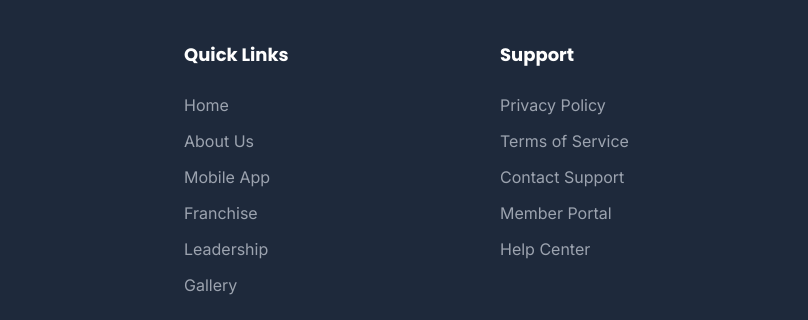
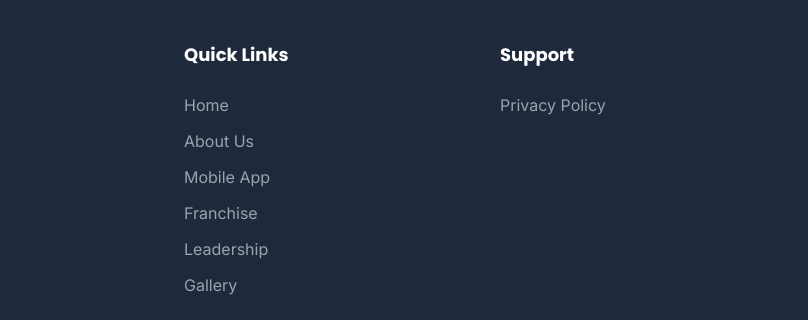
Before and after one commit to ChandanPolai/circle-gbs-website, a plain HTML site: page mycircle/index.html in a window 1280 px wide. Shown: the part 8474-8794 px from the top of the page, 472-1280 px from the left. Drawn offline with nearby package versions, Linux system fonts and the light colour scheme; files whose address does not match are found by name.

Commit message:
update the footer

```diff
--- a/mycircle/index.html
+++ b/mycircle/index.html
@@ -1156,10 +1156,6 @@
                     <h3 class="font-poppins font-bold text-lg mb-6">Support</h3>
                     <ul class="space-y-3">
                         <li><a href="./privacy-policy.html" class="text-gray-400 hover:text-white transition-colors">Privacy Policy</a></li>
-                        <li><a href="#" class="text-gray-400 hover:text-white transition-colors">Terms of Service</a></li>
-                        <li><a href="#" class="text-gray-400 hover:text-white transition-colors">Contact Support</a></li>
-                        <li><a href="#" class="text-gray-400 hover:text-white transition-colors">Member Portal</a></li>
-                        <li><a href="#" class="text-gray-400 hover:text-white transition-colors">Help Center</a></li>
                     </ul>
                 </div>
             </div>
```
